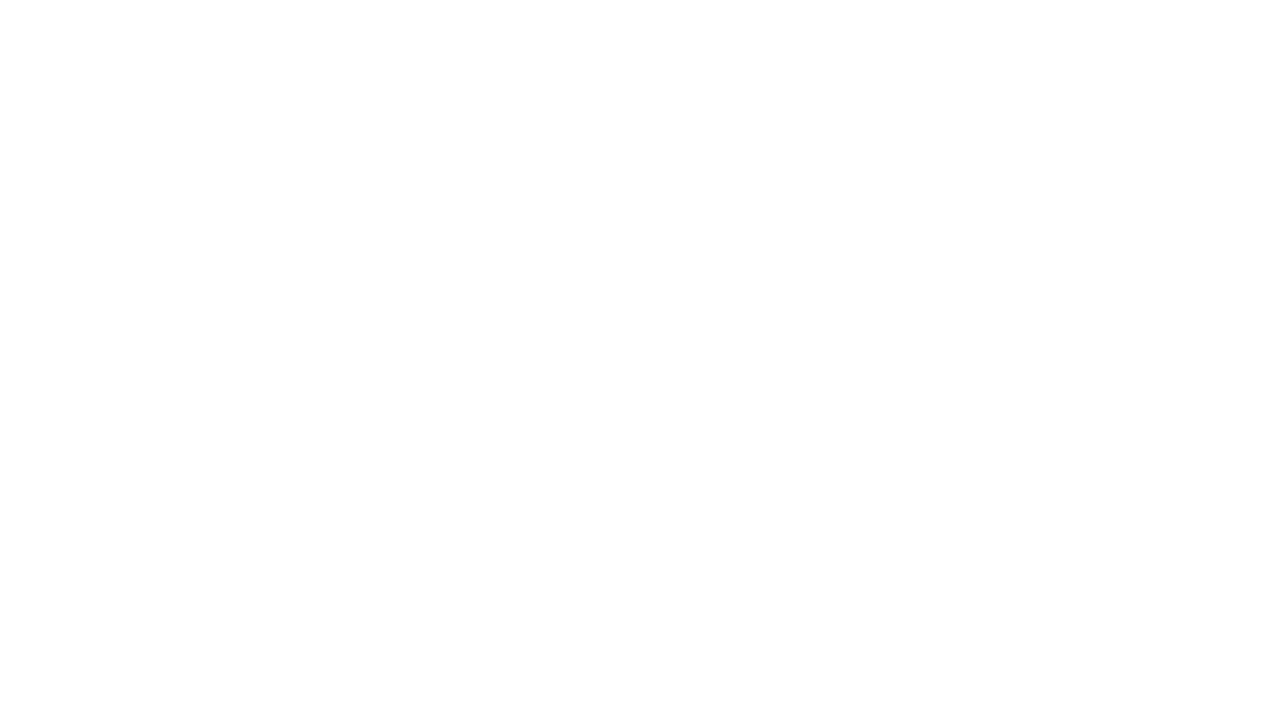
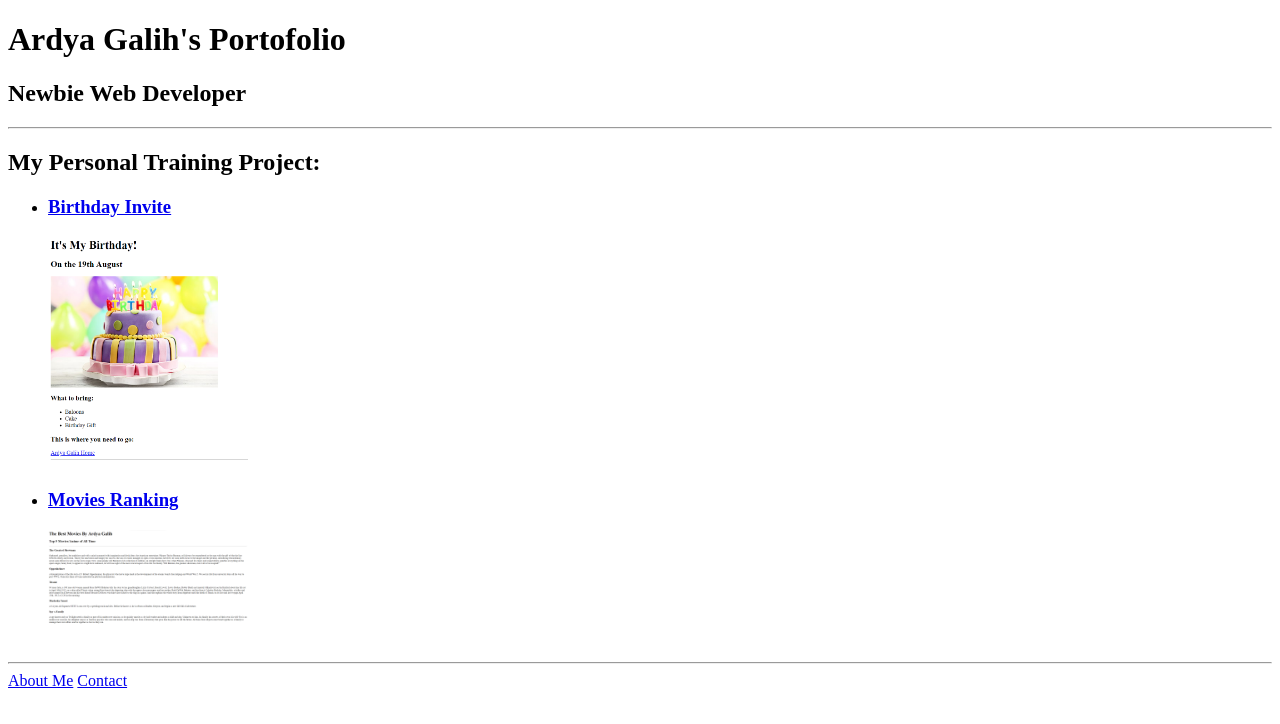
Before and after one commit to ArdyaGalih/Portofolio, a plain HTML site: page index.html in a window 1280 px wide. Drawn offline with Linux system fonts and the light colour scheme.

Commit message:
index.html

```diff
--- a/index.html
+++ b/index.html
@@ -1,15 +1,31 @@
-<!-- TODO 1: Create the HTML Boilerplate -->
+<!DOCTYPE html>
+<html lang="en">
+<head>
+    <meta charset="UTF-8">
+    <title>Ardya Galih</title>
+</head>
+<body>
+    <h1>Ardya Galih's Portofolio</h1>
+    <h2>Newbie Web Developer</h2>
+    <hr>
+    <h2>My Personal Training Project:</h2>
+    <ul>
+        <li>
+            <a href="./public/birthday-invite.html">
+                <h3>Birthday Invite</h3>
+            </a>
+            <img src="./assets/images/Birthday-Invite.png" alt="Birthday Invite" width="200"/>
+        </li>
 
-<!-- TODO 2: Add Your previous projects' HTML into the public folder -->
-
-<!-- TODO 3: Take screenshots of your project previews and add the images to the images folder -->
-
-<!-- TODO 4: Add titles/subtitles etc. -->
-
-<!-- TODO 5: Add a link to the project pages -->
-
-<!-- TODO 6: Add images to show the project previews
-HINT for TODO 6: You can use the height attribute set to 200 to make the image smaller:
-https://developer.mozilla.org/en-US/docs/Web/HTML/Element/img#attr-height -->
-
-<!-- TODO 7: Add the Contact Me and About Me page links -->
+        <li>
+            <a href="./public/movie-ranking.html">
+                <h3>Movies Ranking</h3>
+            </a>
+            <img src="./assets/images/Movie-Ranking.png" alt="The best movie ranking" width="200"/>
+        </li>
+    </ul>
+    <hr>
+    <a href="./public/about.html">About Me</a>
+    <a href="./public/contact.html">Contact</a>
+</body>
+</html>
```
